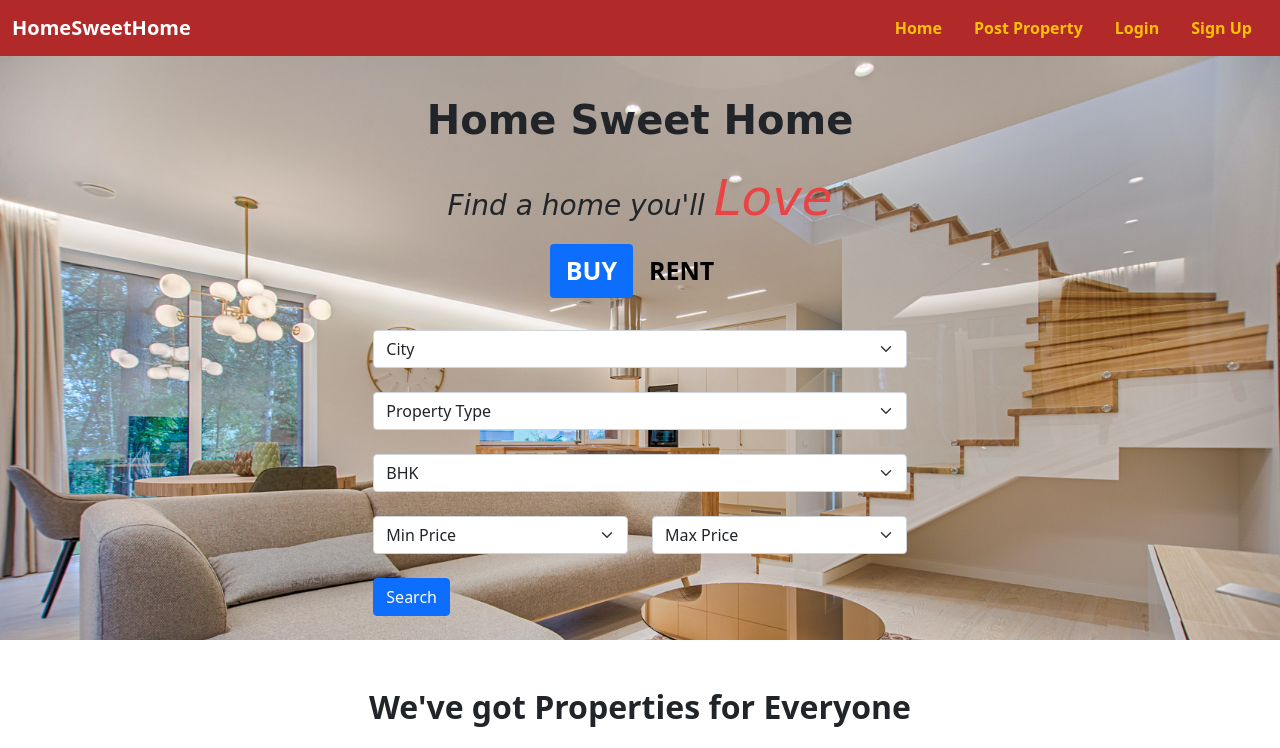
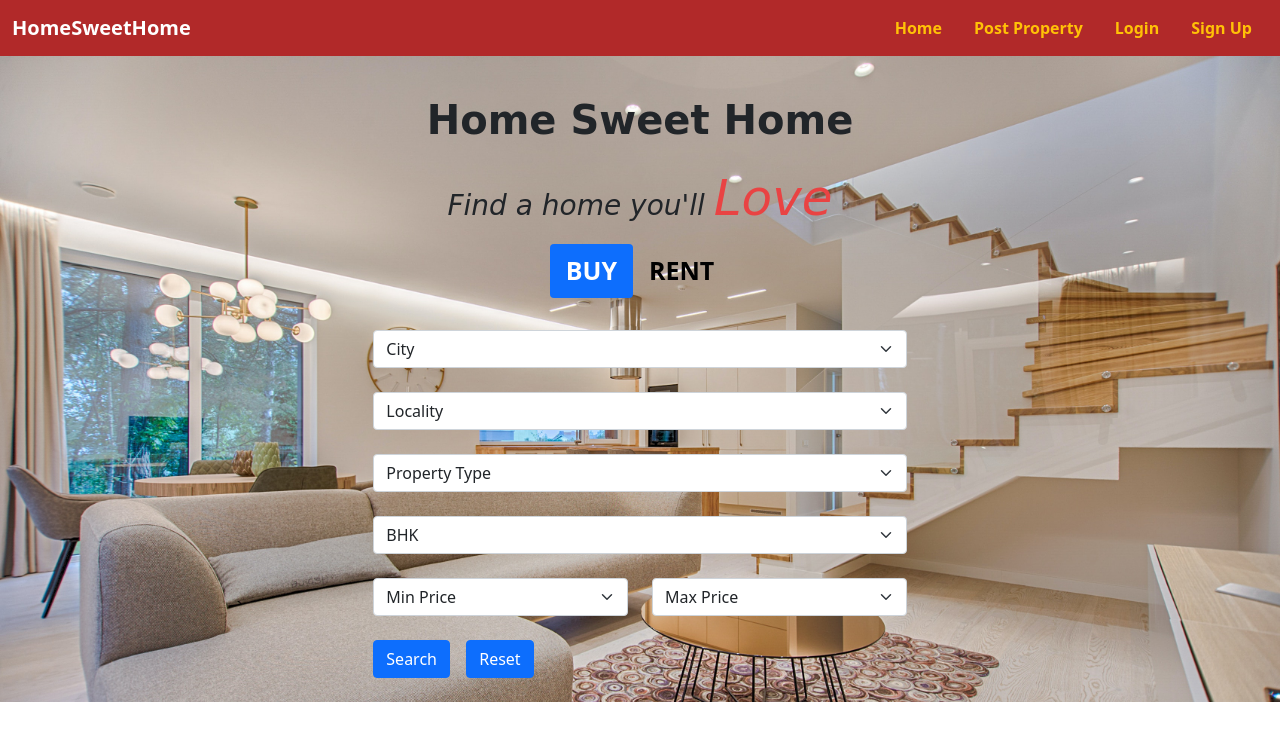
Before and after one commit to Akriti1811/Property-Dealing-Flask_App, a Flask app: page / in a window 1280 px wide. Shown: the top 748 px of the page. Run offline with Flask 2, Linux system fonts and the light colour scheme; some libraries are stand-ins or nearby versions.

Commit message:
added locality in search bar

```diff
--- a/main.py
+++ b/main.py
@@ -1,4 +1,4 @@
-from flask import Flask, render_template, request, flash, session, g, redirect, url_for
+from flask import Flask, render_template, request, session, g, redirect, url_for
 import pyodbc
 import pandas as pd
 from pandas import DataFrame
@@ -22,31 +22,40 @@ cursor = conn.cursor()
 def buy():
     pro_for="Sale"
     heading="BEST MATCHES"
+    error=None
     if request.method == 'POST':
         city=request.form["city"]
         prop=request.form["property_type"]
         bhk=request.form["bhk"]
+        locality=request.form["locality"]
         min_price=request.form["Min_price"]
         max_price=request.form["Max_price"]
-        query= cursor.execute('''SELECT * FROM Property_dealing.dbo.Buy_house WHERE city = ? AND type = ? AND bhk = ? AND price BETWEEN ? AND ? ''',city, prop, bhk, min_price, max_price)
+        query= cursor.execute('''SELECT * FROM Property_dealing.dbo.Buy_house WHERE city = ? AND type = ? AND bhk = ? AND price BETWEEN ? AND ? AND locality LIKE '%'+?+'%' ''',city, prop, bhk, min_price, max_price, locality)
         sql_query=query.fetchall()
-        return render_template('searchview.html',data=sql_query ,pro_for=pro_for ,heading=heading)
+        if cursor.rowcount == 0:
+            heading="NO MATCHES FOUND"
+            error="true"
+        return render_template('searchview.html',data=sql_query ,pro_for=pro_for ,heading=heading,error=error)
         cursor.close()
     return render_template('buy.html')
-
 @app.route("/rent",methods=["POST","GET"])
 def rent():
     pro_for="Rent"
     heading="BEST MATCHES"
+    error=None
     if request.method == "POST":
         r_city=request.form["city"]
         r_prop=request.form["property_type"]
         r_bhk=request.form["bhk"]
+        r_locality=request.form["locality"]
         r_min_price=request.form["min_price"]
         r_max_price=request.form["max_price"]
-        query= cursor.execute('''SELECT * FROM Property_dealing.dbo.Rent_house WHERE city = ? AND type = ? AND bhk = ? AND price BETWEEN ? AND ? ''',r_city, r_prop, r_bhk, r_min_price, r_max_price)
+        query= cursor.execute('''SELECT * FROM Property_dealing.dbo.Rent_house WHERE city = ? AND type = ? AND bhk = ? AND price BETWEEN ? AND ? AND locality LIKE '%'+?+'%' ''',r_city, r_prop, r_bhk, r_min_price, r_max_price,r_locality)
         sql_query=query.fetchall()
-        return render_template('searchview.html',data=sql_query ,pro_for=pro_for ,heading=heading)
+        if cursor.rowcount == 0:
+            heading="NO MATCHES FOUND"
+            error="true"
+        return render_template('searchview.html',data=sql_query ,pro_for=pro_for ,heading=heading,error=error)
         cursor.close()
     return render_template('rent.html')
 
@@ -208,8 +217,14 @@ def rent_lodging():
 def propview():
     if g.loggedin:
         return render_template('propview.html')
-   # sql_query= pd.read_sql_query("SELECT * FROM Property_dealing.dbo.Rent_house INNER JOIN Property_dealing.dbo.Users ON Rent_house.user_id=Users.user_id WHERE user_id='id'",conn)
     return redirect(url_for('login'))
+
+# @app.route("/propview/<id>")
+# def propview(id):
+#     if g.loggedin:
+#         sql_query= pd.read_sql_query("SELECT * FROM Property_dealing.dbo.Buy_house INNER JOIN Property_dealing.dbo.Users ON Rent_house.user_id=Users.user_id WHERE user_id='id'",conn)
+#         return render_template('propview.html')
+#     return redirect(url_for('login'))
 
 @app.before_request
 def before_request():
--- a/templates/buy.html
+++ b/templates/buy.html
@@ -6,7 +6,7 @@
     <section class="header-buy">
 
       <div class="header-2 text-center">
-        <div class=" col-12 mt-5  pt-5">
+        <div class=" col-12 mt-5 pt-5">
           <div class="heading ">
             <h1><strong>Home Sweet Home</strong></h1>
           </div>
@@ -30,11 +30,18 @@
       <div class="search-bar d-flex justify-content-center">
 
         <form class="col-5" action="" method="POST">
+          <script src="https://ajax.googleapis.com/ajax/libs/jquery/1.11.1/jquery.min.js"></script>
           <div>
-            <select required class="form-select" aria-label="Default select example" name="city">
+            <select required id="city" class="form-select" aria-label="Default select example" name="city">
               <option selected disabled value="">City</option>
               <option value="Banglore">Banglore</option>
               <option value="Delhi">Delhi</option>
+            </select><br>
+          </div>
+
+          <div>
+            <select id="locality" class="form-select" aria-label="Default select example" name="locality">
+              <option selected disabled value="">Locality</option>
             </select><br>
           </div>
 
@@ -99,10 +106,15 @@
               </div>
             </div>
           </div>
+          <div class="row">
+            <div class="col-2 ">
+              <button href="/" type="submit" class="btn btn-primary">Search</button>
+            </div><br>
+            <div class="col-2 ">
+              <button type="reset" class="btn btn-primary ">Reset</button>
+            </div>
+          </div><br>
 
-          <div>
-            <button href="/" type="submit" class="btn btn-primary">Search</button>
-          </div><br>
 
         </form>
 
--- a/templates/cardview.html
+++ b/templates/cardview.html
@@ -7,7 +7,7 @@
         <div class="row">
 
             <div class="col-md-3">
-                <img src="/static/images/card-cover.jpg" alt="..." width="310" height="210">
+                <img src="/static/images/card-cover.jpg" alt="..." width="265" height="205">
             </div>
 
             <div class="col-md-2 p-3">
--- a/templates/layout.html
+++ b/templates/layout.html
@@ -9,9 +9,6 @@
     <meta name="author" content="">
     <meta charset="utf-8">
     <meta name="viewport" content="width=device-width, initial-scale=1">
-
-    <!-- <link rel=stylesheet type=text/css href="static\mystyle.css"> -->
-    <!-- header section   {{ url_for('static', filename='mystyle.css') }} -->
 
     <link href="https://cdn.jsdelivr.net/npm/bootstrap@5.0.0-beta3/dist/css/bootstrap.min.css" rel="stylesheet" integrity="sha384-eOJMYsd53ii+scO/bJGFsiCZc+5NDVN2yr8+0RDqr0Ql0h+rP48ckxlpbzKgwra6" crossorigin="anonymous">
 
@@ -43,6 +40,7 @@
         font-weight: 600;
       }
     </style>
+
 
   </head>
 
@@ -101,5 +99,25 @@
 
     </section>
 
+    <script>
+      $(document).ready(function () {
+        $("#city").change(function () {
+          var val = $(this).val();
+            if (val == "Delhi")
+            {
+              $("#locality").html("<option selected disabled value=''>Locality</option><option value='Rohini Sector'>Rohini Sector</option><option value='Lajpat Nagar'>Lajpat Nagar</option><option value='Dwarka Sector'>Dwarka Sector</option><option value='Budh Vihar'>Budh Vihar</option>><option value='New Friends Colony'>New Friends Colony</option>");
+            }
+            else if (val == "Banglore")
+            {
+              $("#locality").html("<option selected disabled value=''>Locality</option><option value='Jayanagar'>Jayanagar</option><option value='Koramangala'>Koramangala</option><option value='Malleshwaram'>Malleshwaram</option><option value='Hosa Road'>Hosa Road</option><option value='Electronic City'>Electronic City</option>");
+            }
+            else if (val == "")
+            {
+              $("#locality").html("<option value=''>Locality</option>");
+            }
+        });
+      });
+    </script>
+
     </body>
   </html>
--- a/templates/searchview.html
+++ b/templates/searchview.html
@@ -2,12 +2,16 @@
 {% block body %}
 <div class="pt-5 mx-5 mt-5">
 <h2 class="text-center">{{ heading }}</h2>
+{% if error %}
+    <br><div class=" mx-5 alert alert-danger text-center"  role="alert">Sorry! We couldn't find any property according to your exact requirements. You can search for more properties.</div><br>
+    <div class="text-center"><p>Visit our home page <a href="/">Home</a></p></div><br>
+{% endif %}
     {%for row in data:%}
     <div class="card m-5 px-3 py-3">
         <div class="row">
 
             <div class="col-md-3">
-                <img src="/static/images/card-cover.jpg" alt="..." width="310" height="210">
+                <img src="/static/images/card-cover.jpg" alt="..." width="265" height="205">
             </div>
 
             <div class="col-md-2 p-3">
```
Also changed, not shown: templates/login.html (+5 -5 lines), templates/post.html (+5 -5 lines), templates/rent.html (+15 -4 lines), templates/signup.html (+4 -4 lines).
